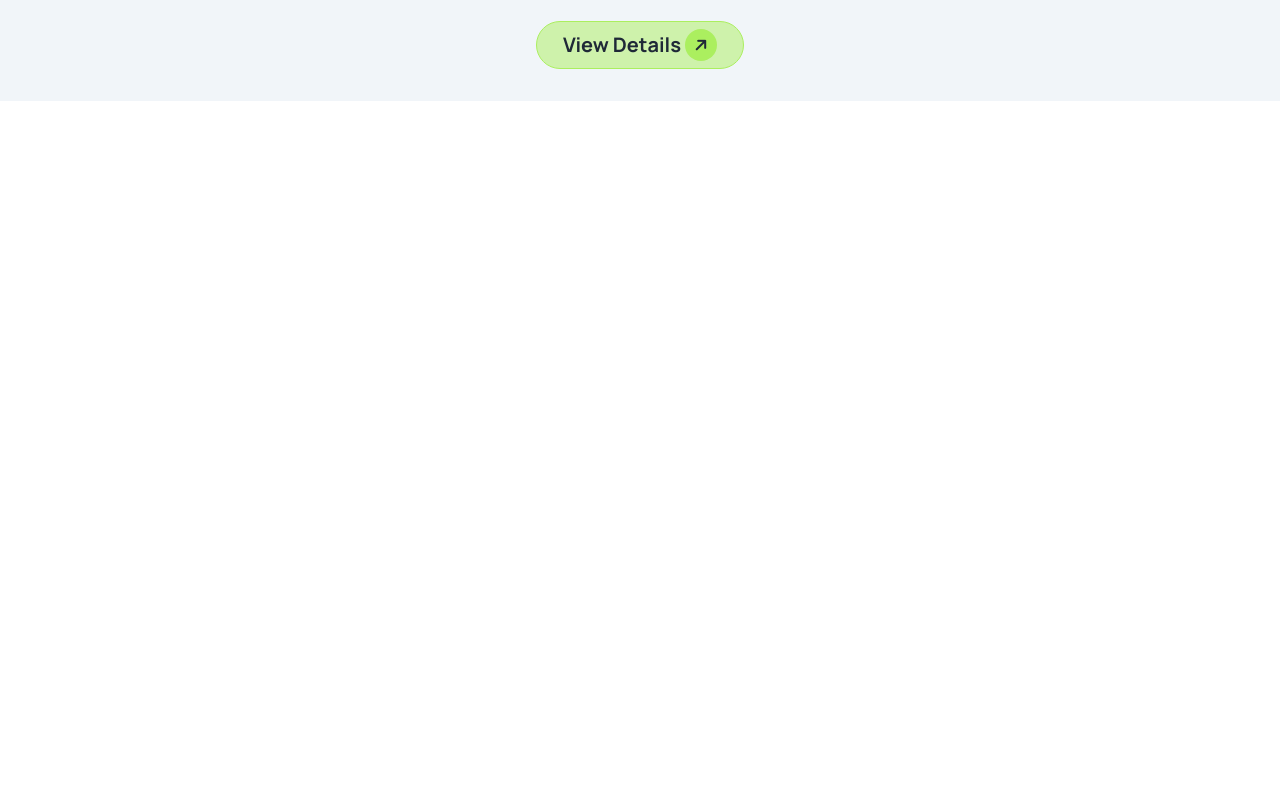
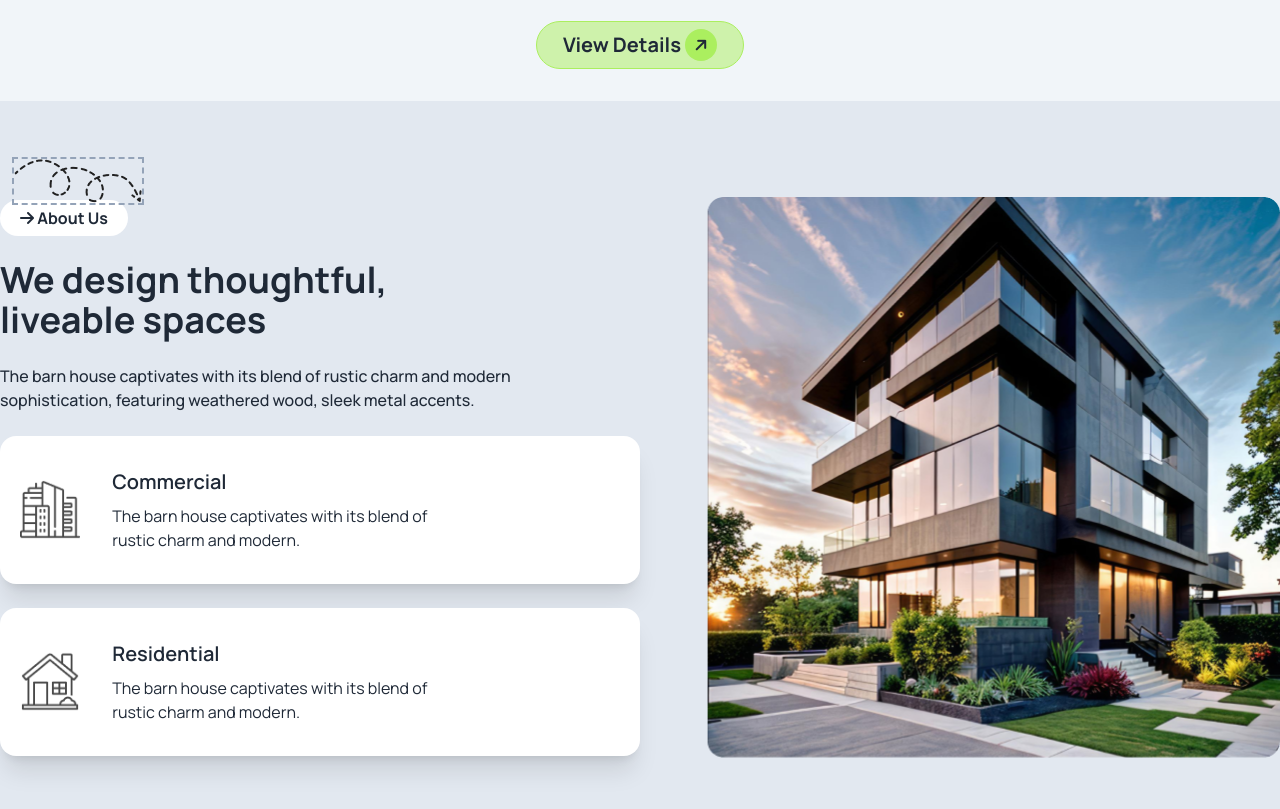
Before and after one commit to mushayed/Rinterio, a plain HTML site: page index.html in a window 1280 px wide. Shown: the part 691-1500 px from the top of the page. Before the commit the page ends 800 px from the top, so only its background shows below. Drawn offline with nearby package versions, Linux system fonts and the light colour scheme.

Commit message:
About us section added

```diff
--- a/index.html
+++ b/index.html
@@ -90,7 +90,51 @@
           </button>
       </section>
     </header>
-    <main></main>
+
+    <main>
+      <!-- About us -->
+      <section class="bg-slate-200 py-8 md:py-24 md:relative">
+        <section class="md:container md:mx-auto flex flex-col items-center gap-6 md:flex-row md:justify-between mx-4">
+          <div class="md:w-1/2 flex flex-col gap-y-6 items-center md:items-start">
+            <button class="w-32 h-9 bg-[#FFFFFF] rounded-full">
+              <i class="fa-solid fa-arrow-right"></i>
+              <a href="" class="text-base font-bold">About Us</a>
+            </button>
+            <div class="md:w-[28rem]">
+              <h3 class="text-2xl md:text-4xl md:text-left font-bold text-center">We design thoughtful, liveable spaces</h3>
+            </div>
+            <div class="md:w-[33rem]">
+              <p class="text-sm md:text-base md:text-left font-medium text-center">The barn house captivates with its blend of rustic charm and
+                modern sophistication, featuring weathered wood, sleek metal accents.</p>
+            </div>
+            <div class="card card-side bg-base-100 shadow-xl px-5">
+              <figure class="pb-12 md:pb-0">
+                <img src="./assets/commercial.png" alt="">
+              </figure>
+              <div class="card-body">
+                <h2 class="card-title">Commercial</h2>
+                <p class="md:w-8/12">The barn house captivates with its blend of rustic charm and modern.</p>
+              </div>
+            </div>
+            <div class="card card-side bg-base-100 shadow-xl px-5">
+              <figure class="pb-12 md:pb-0">
+                <img src="./assets/residential.png" alt="">
+              </figure>
+              <div class="card-body">
+                <h2 class="card-title">Residential</h2>
+                <p class="md:w-8/12">The barn house captivates with its blend of rustic charm and modern.</p>
+              </div>
+            </div>
+          </div>
+          <div>
+            <img src="./assets/Rectangle.png" alt="">
+          </div>
+          <div class="hidden md:block md:absolute md:top-14 md:left-3 md:border-dashed md:border-2 md:border-slate-400">
+            <img src="./assets/Vector.png" alt="">
+          </div>
+        </section>
+      </section>
+    </main>
     <footer></footer>
 </body>
 </html>
```
